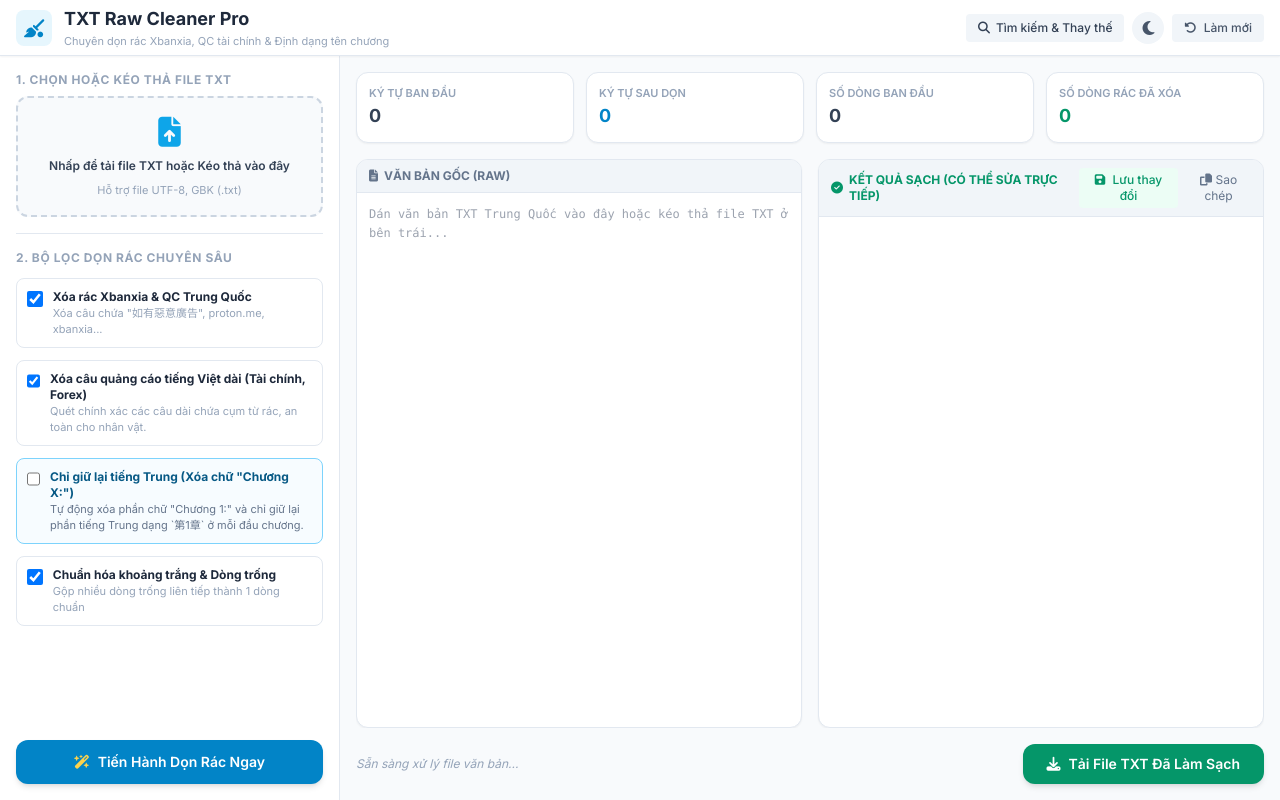
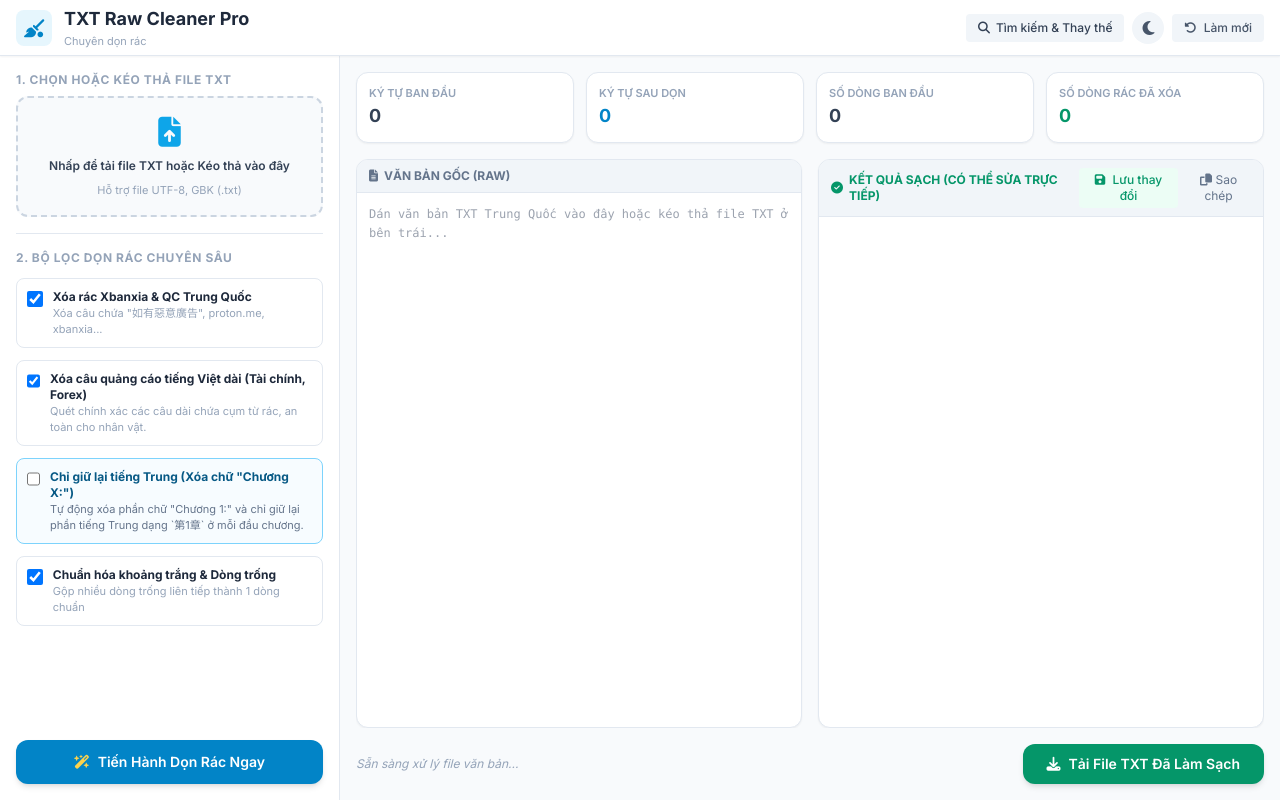
Before and after one commit to ghiendammy/xu-ly-raw-trung-txt, a plain HTML site: page index.html in a window 1280 px wide. Drawn offline with nearby package versions, Linux system fonts and the light colour scheme.

Commit message:
Update index.html

```diff
--- a/index.html
+++ b/index.html
@@ -3,7 +3,7 @@
 <head>
     <meta charset="UTF-8">
     <meta name="viewport" content="width=device-width, initial-scale=1.0">
-    <title>TXT Raw Cleaner Pro - Dọn Rác Truyện Trung Quốc</title>
+    <title>TXT Raw Cleaner Pro</title>
 
     <!-- Tailwind CSS -->
     <script src="https://cdn.tailwindcss.com"></script>
@@ -55,7 +55,7 @@
             </div>
             <div>
                 <h1 class="font-bold text-base md:text-lg leading-tight">TXT Raw Cleaner Pro</h1>
-                <p class="text-[11px] text-slate-400">Chuyên dọn rác Xbanxia, QC tài chính & Định dạng tên chương</p>
+                <p class="text-[11px] text-slate-400">Chuyên dọn rác</p>
             </div>
         </div>
 
```
